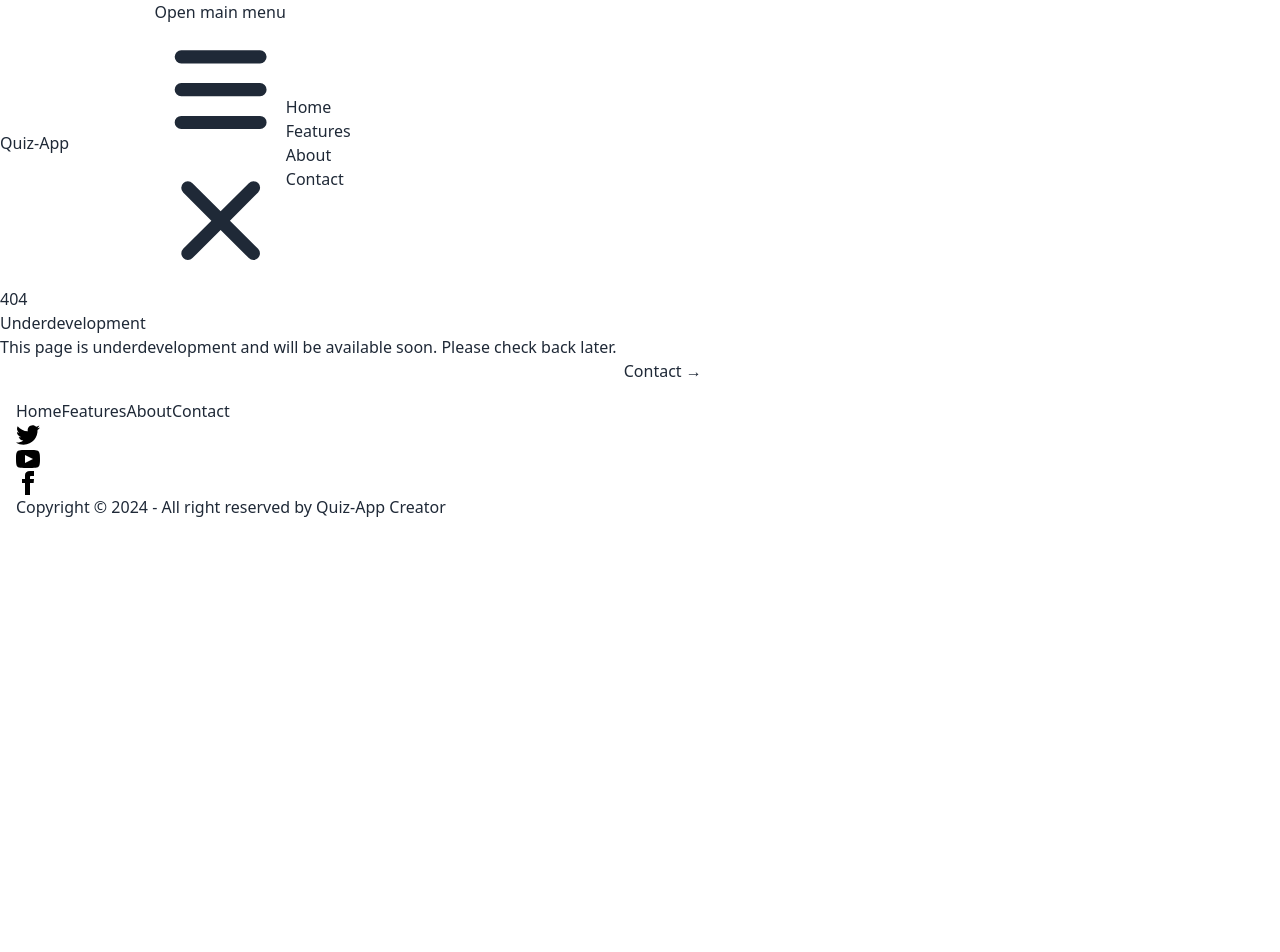
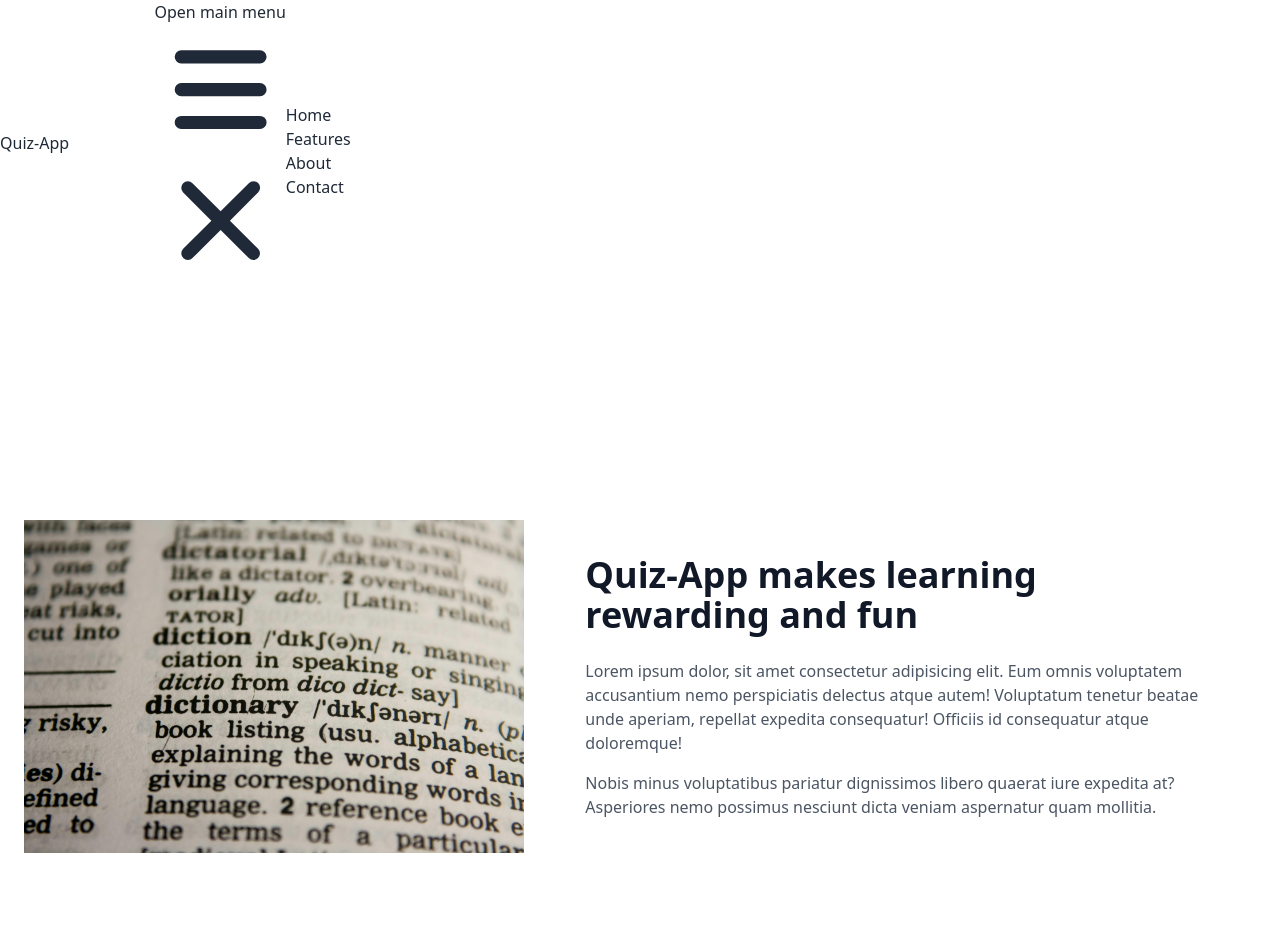
Before and after one commit to Sahil4883/quiz-card, a Next.js app: page /about in a window 1280 px wide. Shown: the top 952 px of the page. Before the commit the page ends 800 px from the top, so only its background shows below. Built offline with nearby package versions, Linux system fonts and the light colour scheme; no server answers.

Commit message:
Made About page and fixed some minor classes in footer and UD component

```diff
--- a/Components/Footer.tsx
+++ b/Components/Footer.tsx
@@ -3,7 +3,7 @@ import Link from "next/link";
 
 const footer = () => {
   return (
-    <footer className="footer footer-center border-t-2 text-base-content rounded p-4">
+    <footer className="footer footer-center border-t-2 text-base-content rounded p-4 mt-6">
       <nav className="grid grid-flow-col gap-4">
         <Link href="/" className="link link-hover">
           Home
--- a/Components/Underdevelopment.tsx
+++ b/Components/Underdevelopment.tsx
@@ -2,7 +2,7 @@ import React from "react";
 
 export const Underdevelopment = () => {
   return (
-    <main className="grid min-h-full place-items-center bg-white px-6 py-24 sm:py-32 lg:px-8">
+    <main className="grid h-screen min-h-full place-items-center bg-white px-6 py-24 sm:py-32 lg:px-8">
       <div className="text-center">
         <p className="text-base font-semibold text-indigo-600">404</p>
         <h1 className="mt-4 text-3xl font-bold tracking-tight text-gray-900 sm:text-5xl">
--- a/app/(All Pages)/about/page.tsx
+++ b/app/(All Pages)/about/page.tsx
@@ -1,9 +1,43 @@
-import { Underdevelopment } from "@/Components/Underdevelopment";
 import React from "react";
-//TODO: Add the About page and remove the Underdevelopment component
-
+import Image from "next/image";
+import stockimg from "@/public/(About)/dictionaryimg.jpg";
+//TODO: Add the content of About page
 const About = () => {
-  return <Underdevelopment />;
+  return (
+    <div className="flex py-16 bg-white h-screen align-middle">
+      <div className="container m-auto px-6 text-gray-600 md:px-12 xl:px-6">
+        <div className="space-y-6 md:space-y-0 md:flex md:gap-6 lg:items-center lg:gap-12">
+          <div className="md:5/12 lg:w-5/12">
+            <Image
+              className="col-span-1 md:col-span-2"
+              src={stockimg}
+              sizes="50vw"
+              width={500}
+              height={500}
+              alt="Dictionary Image"
+            />
+          </div>
+          <div className="md:7/12 lg:w-6/12">
+            <h2 className="text-2xl text-gray-900 font-bold md:text-4xl">
+              Quiz-App makes learning rewarding and fun
+            </h2>
+            <p className="mt-6 text-gray-600">
+              Lorem ipsum dolor, sit amet consectetur adipisicing elit. Eum
+              omnis voluptatem accusantium nemo perspiciatis delectus atque
+              autem! Voluptatum tenetur beatae unde aperiam, repellat expedita
+              consequatur! Officiis id consequatur atque doloremque!
+            </p>
+            <p className="mt-4 text-gray-600">
+              {" "}
+              Nobis minus voluptatibus pariatur dignissimos libero quaerat iure
+              expedita at? Asperiores nemo possimus nesciunt dicta veniam
+              aspernatur quam mollitia.
+            </p>
+          </div>
+        </div>
+      </div>
+    </div>
+  );
 };
 
 export default About;
```
Also changed, not shown: public/(About)/dictionaryimg.jpg (added), public/(About)/stockimg.png (added).
